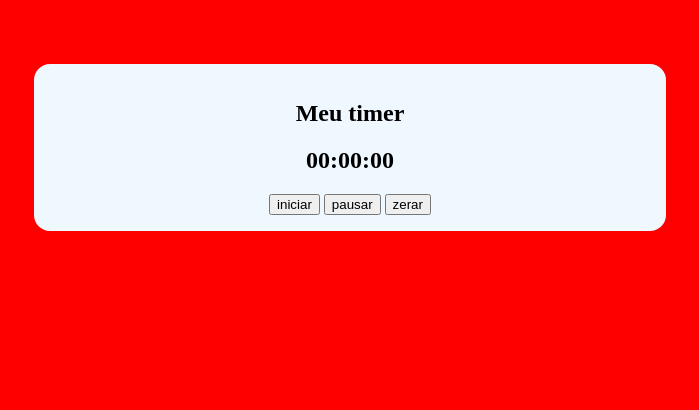
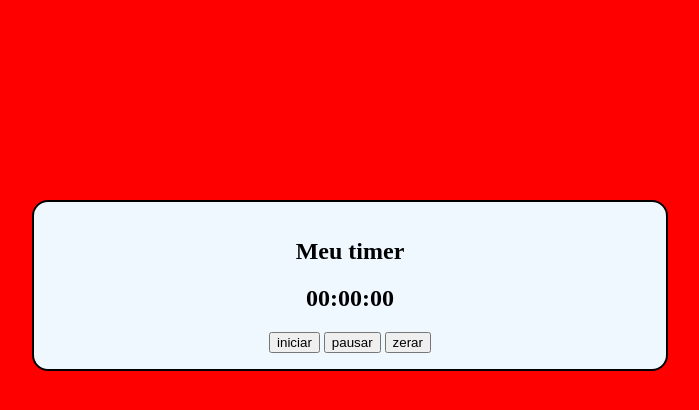
Before and after one commit to MarcelooDutra/Relogio, a plain HTML site: page index.html in a window 1280 px wide. Shown: the whole page, without its empty margins (290-989 px from the left). Drawn offline with Linux system fonts and the light colour scheme.

Commit message:
atualizdo

```diff
--- a/index.css
+++ b/index.css
@@ -1,11 +1,16 @@
+body{
+    margin: 0;
+    padding: 0;
+}
 .container{
     background-color: aliceblue;
     padding: 1em;
     width: 600px;
     text-align: center;
     margin: auto;
-    margin-top: 4em;
+    margin-top: 200px;
     border-radius: 1em;
+    border: 2px solid #000;
 }
 
 @media(max-width: 768px){
```
